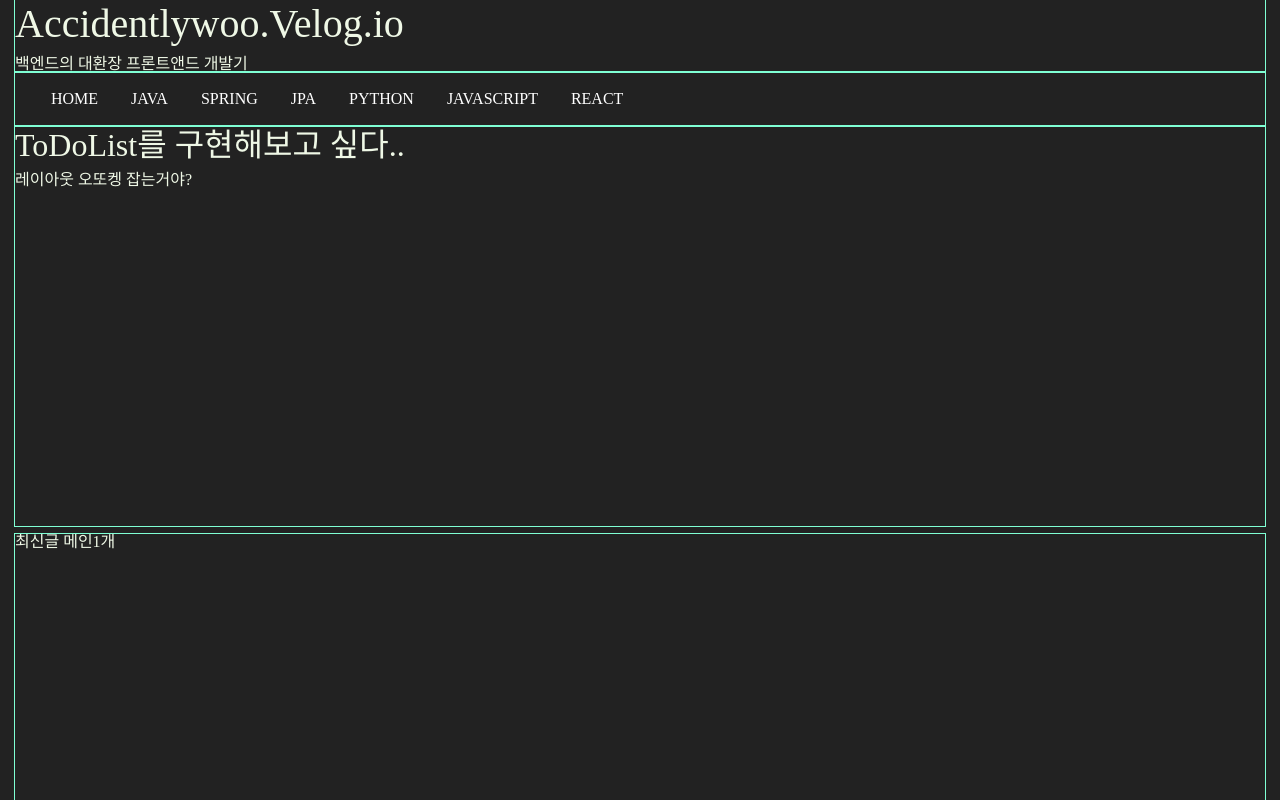
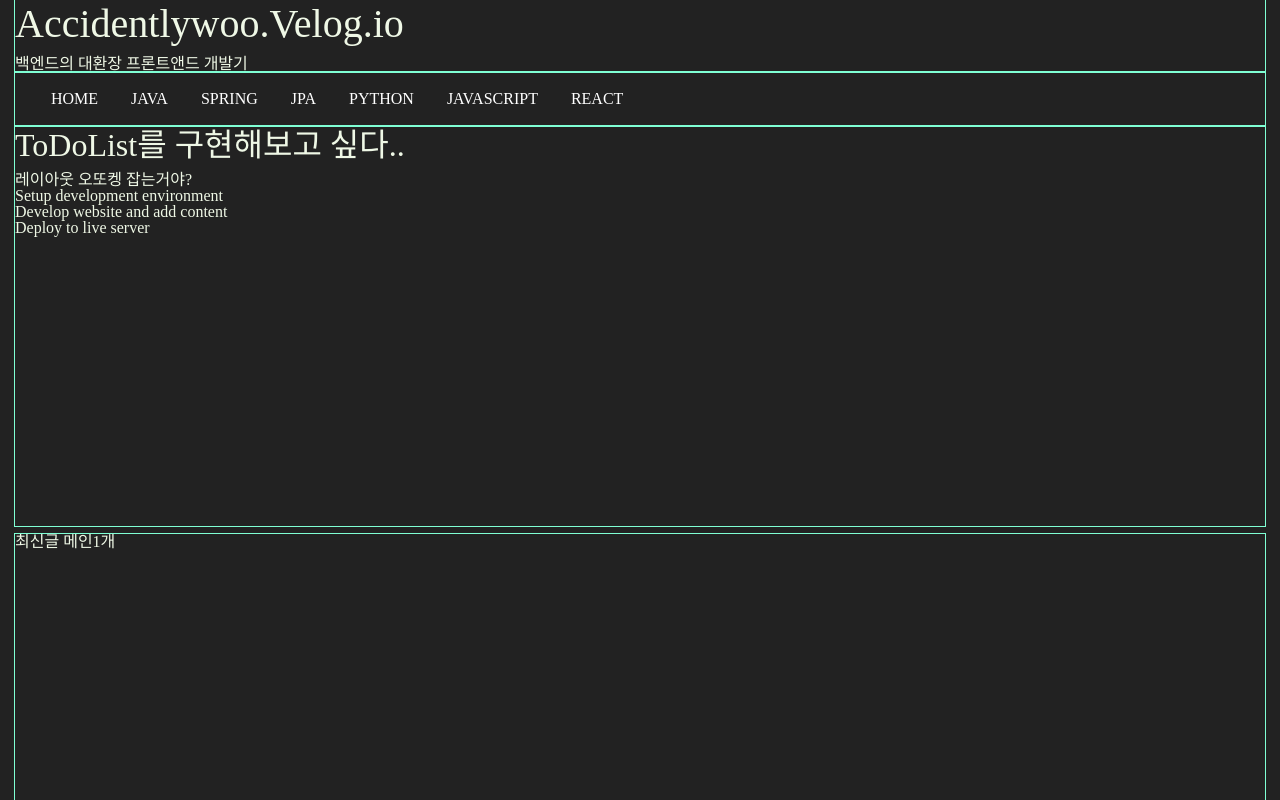
Before and after one commit to accidentlywoo/accidentlywoo.github.io, a React (Create React App) app in the folder my-app/: page / in a window 1280 px wide. Shown: the top 800 px of the page. Built offline with nearby package versions, Linux system fonts and the light colour scheme.

Commit message:
ToDoList로 React Props 복습응용 해보깅

```diff
--- a/my-app/src/App.tsx
+++ b/my-app/src/App.tsx
@@ -2,7 +2,7 @@ import React from 'react';
 import Nav from './component/Nav';
 import Header from './component/Header';
 import Footer from './component/Footer';
-import ToDoList from './component/ToDoList';
+import ToDoContainer from './component/toDoList/ToDoContainer';
 // import { Button, ButtonToolbar } from 'react-bootstrap';
 import './css/reset.css';
 import './css/main.css';
@@ -13,7 +13,7 @@ function App() {
     <div className="App container-fluid">
       <Header />
       <Nav />
-      <ToDoList />
+      <ToDoContainer />
       <section>
         <h2></h2>
         <p>최신글 메인1개</p>
--- a/my-app/src/component/ToDoList.js
+++ /dev/null
@@ -1,10 +0,0 @@
-import React from 'react';
-function ToDoList(){
-    return (
-      <section>
-        <h2>ToDoList를 구현해보고 싶다..</h2>
-        <p>레이아웃 오또켕 잡는거야?</p>
-      </section>
-    );
-  }
-export default ToDoList;
--- /dev/null
+++ b/my-app/src/component/toDoList/ToDoContainer.js
@@ -0,0 +1,35 @@
+import React from 'react';
+import ToDoList from './ToDoList';
+
+function ToDoContainer(){
+  const state = {
+    todos: [
+      {
+        id: 1,
+        title: "Setup development environment",
+        completed: true
+      },
+      {
+        id: 2,
+        title: "Develop website and add content",
+        completed: false
+      },
+      {
+        id: 3,
+        title: "Deploy to live server",
+        completed: false
+      }
+    ]
+   };
+    return (
+      <section>
+        <h2>ToDoList를 구현해보고 싶다..</h2>
+        <p>레이아웃 오또켕 잡는거야?</p>
+        <ul>
+          <ToDoList todos={state.todos}/>
+          {/* todos={state.todos} 가 props로 전달된다. */}
+        </ul>
+      </section>
+    );
+  }
+export default ToDoContainer;
--- /dev/null
+++ b/my-app/src/component/toDoList/ToDoList.js
@@ -0,0 +1,16 @@
+import React from 'react';
+
+function ToDoList(props){
+    return (
+        <ul>
+          {props.todos.map(todo => (
+            <li key={todo.id}>{todo.title}</li>
+          ))}
+        </ul>
+    )
+    /*
+     props를 사용하면 구성 요소 계층 구조의 여러 수준에서 상태 데이터에 액세스 할 수 있다.
+     이를 '프롭 드릴링'이라고 한다.
+     */
+}
+export default ToDoList;
--- a/my-app/src/css/reset.css
+++ b/my-app/src/css/reset.css
@@ -43,7 +43,7 @@ table {
 	border-collapse: collapse;
 	border-spacing: 0;
 }
-li {
+nav li {
 	margin-left: 7px;
     display: inline-block;
 }
```
